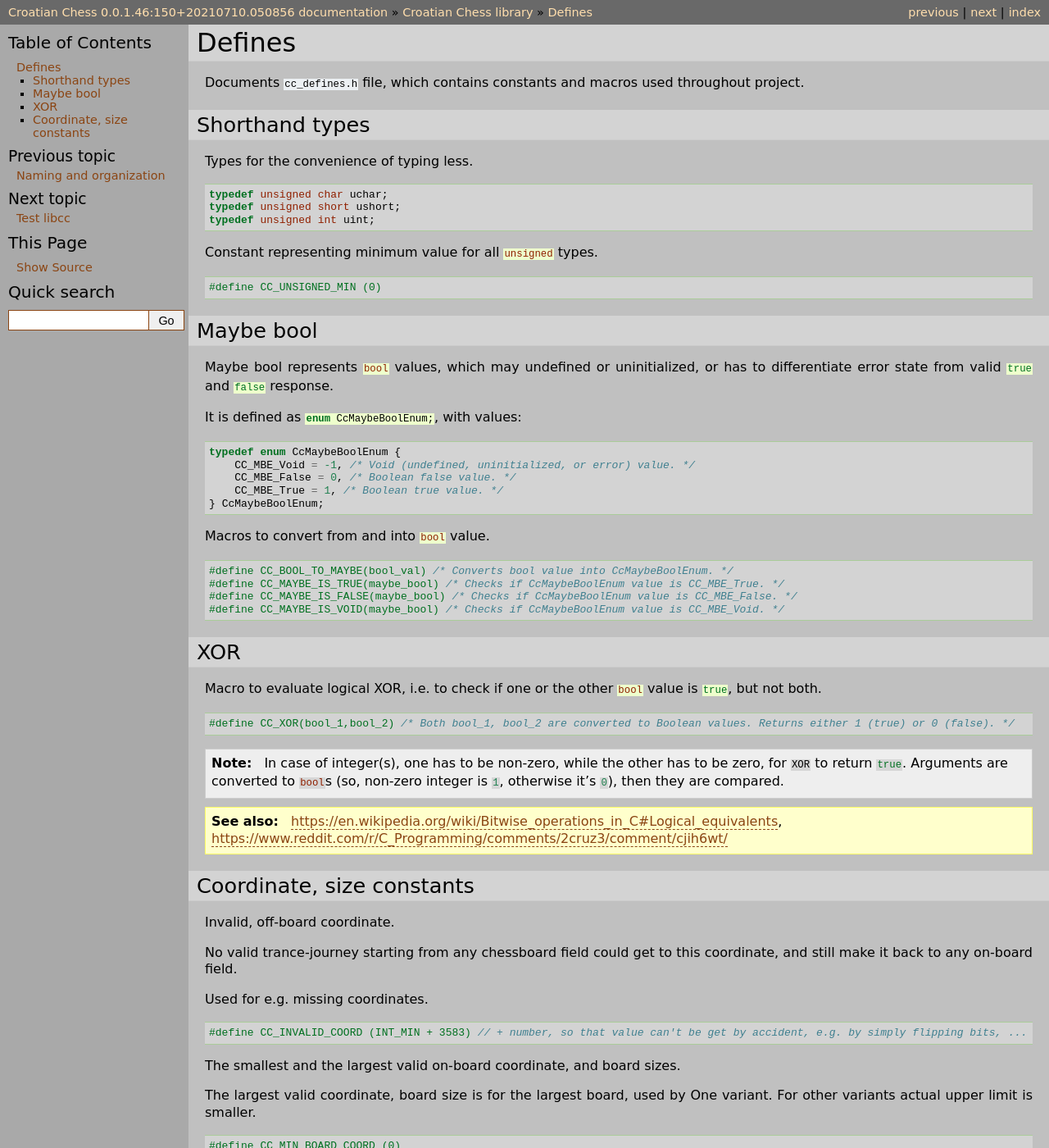
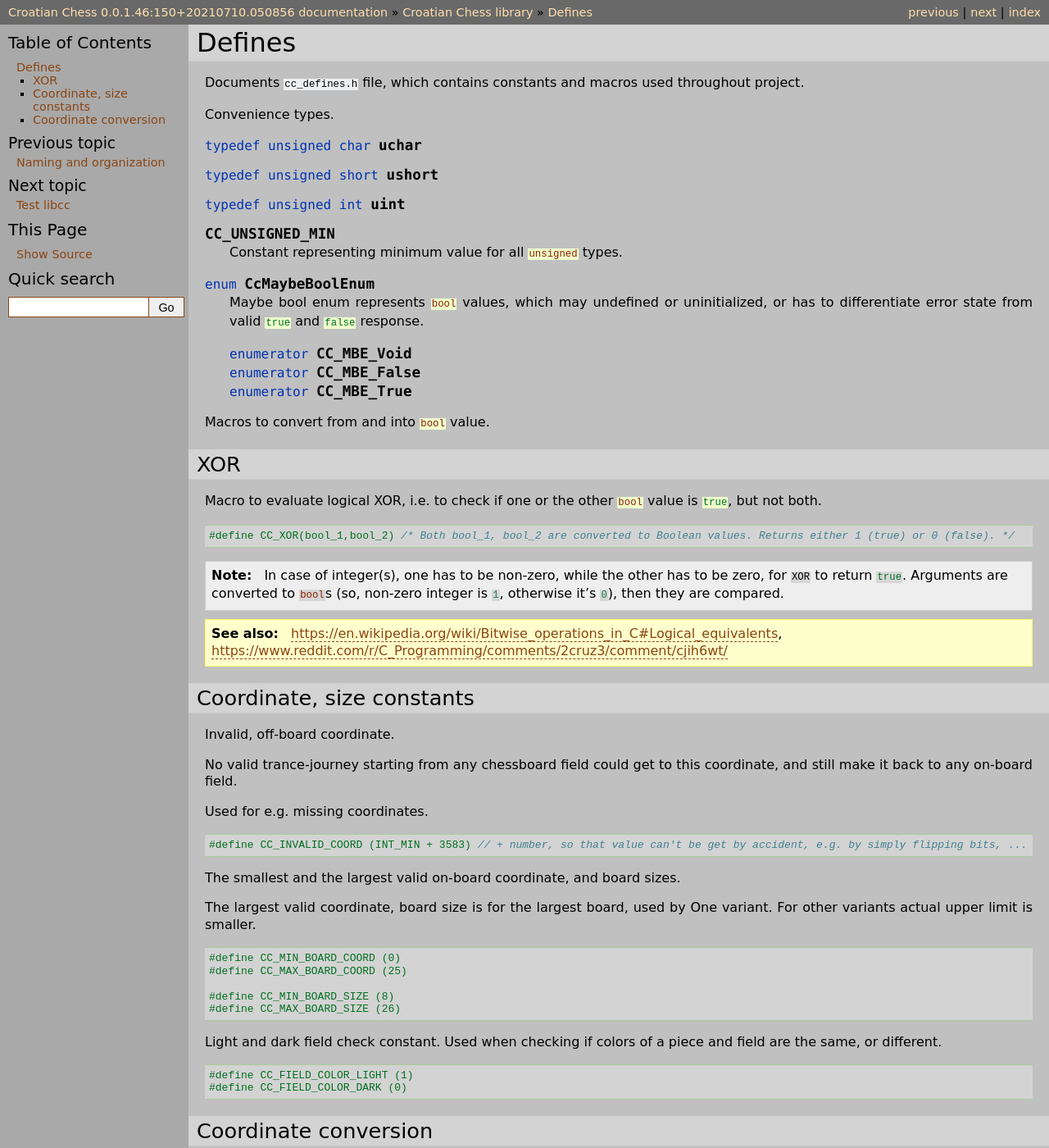
Before and after one commit to mmlacak/crochess, a Sphinx documentation site: the page built from docs/source/libcc/ccdefines.rst, in a window 1280 px wide and 1400 px high. Shown: the whole window at 82% size. Built offline with Sphinx 7.4.7, drawn with Linux system fonts in a browser that asks for light colours; some of the changed text lies outside the part shown.

Commit message:
Documented coordinate conversion macros. Started using C-domain directives.

```diff
--- a/docs/source/libcc/ccdefines.rst
+++ b/docs/source/libcc/ccdefines.rst
@@ -10,55 +10,38 @@ Defines
 
 Documents ``cc_defines.h`` file, which contains constants and macros used throughout project.
 
-.. _lbl-libcc-ccdefines-shorthandtypes:
+Convenience types.
 
-Shorthand types
----------------
+.. c:type:: unsigned char uchar
+.. c:type:: unsigned short ushort
+.. c:type:: unsigned int uint
 
-Types for the convenience of typing less.
+.. c:macro:: CC_UNSIGNED_MIN
 
-.. code-block:: C
-    :force:
+    Constant representing minimum value for all :c:`unsigned` types.
 
-    typedef unsigned char uchar;
-    typedef unsigned short ushort;
-    typedef unsigned int uint;
+.. c:enum:: CcMaybeBoolEnum
 
-Constant representing minimum value for all :c:`unsigned` types.
+    Maybe bool enum represents :c:`bool` values, which may undefined
+    or uninitialized, or has to differentiate error state from valid
+    :c:`true` and :c:`false` response.
 
-.. code-block:: C
-    :force:
-
-    #define CC_UNSIGNED_MIN (0)
-
-.. _lbl-libcc-ccdefines-maybebool:
-
-Maybe bool
-----------
-
-Maybe bool represents :c:`bool` values, which may undefined or uninitialized, or
-has to differentiate error state from valid :c:`true` and :c:`false` response.
-
-It is defined as :c:`enum CcMaybeBoolEnum;`, with values:
-
-.. code-block:: C
-    :force:
-
-    typedef enum CcMaybeBoolEnum {
-        CC_MBE_Void = -1, /* Void (undefined, uninitialized, or error) value. */
-        CC_MBE_False = 0, /* Boolean false value. */
-        CC_MBE_True = 1, /* Boolean true value. */
-    } CcMaybeBoolEnum;
+    .. c:enumerator::
+        CC_MBE_Void
+        CC_MBE_False
+        CC_MBE_True
 
 Macros to convert from and into :c:`bool` value.
 
-.. code-block:: C
-    :force:
+.. .. code-block:: C
+..     :force:
 
-    #define CC_BOOL_TO_MAYBE(bool_val) /* Converts bool value into CcMaybeBoolEnum. */
-    #define CC_MAYBE_IS_TRUE(maybe_bool) /* Checks if CcMaybeBoolEnum value is CC_MBE_True. */
-    #define CC_MAYBE_IS_FALSE(maybe_bool) /* Checks if CcMaybeBoolEnum value is CC_MBE_False. */
-    #define CC_MAYBE_IS_VOID(maybe_bool) /* Checks if CcMaybeBoolEnum value is CC_MBE_Void. */
+..     #define CC_BOOL_TO_MAYBE(bool_val) /* Converts bool value into CcMaybeBoolEnum. */
+..     #define CC_MAYBE_IS_TRUE(maybe_bool) /* Checks if CcMaybeBoolEnum value is CC_MBE_True. */
+..     #define CC_MAYBE_IS_FALSE(maybe_bool) /* Checks if CcMaybeBoolEnum value is CC_MBE_False. */
+..     #define CC_MAYBE_IS_VOID(maybe_bool) /* Checks if CcMaybeBoolEnum value is CC_MBE_Void. */
+
+ .. c:macro:: CC_BOOL_TO_MAYBE(bool_val)
 
 .. _lbl-libcc-ccdefines-xor:
 
@@ -127,3 +110,33 @@ field are the same, or different.
 
     #define CC_FIELD_COLOR_LIGHT (1)
     #define CC_FIELD_COLOR_DARK (0)
+
+.. _lbl-libcc-ccdefines-coordinateconversion:
+
+Coordinate conversion
+---------------------
+
+Macro to convert numerical file value into char.
+
+@param byte_file Rank, position along vertical axis, numerical value.
+
+@warning
+Value of `byte_file` is expected to be in a range of [0, 25],
+undefined behavior if it's not.
+
+@return File character if argument within range, undefined behavior otherwise.
+
+.. code-block:: C
+    :force:
+
+    #define CC_CONVERT_BYTE_INTO_FILE_CHAR(byte_file)
+
+.. code-block:: C
+    :force:
+
+    #define CC_CONVERT_FILE_CHAR_INTO_NUM(char_file)
+
+.. code-block:: C
+    :force:
+
+    #define CC_CONVERT_RANK_STR_INTO_NUM(char_ptr_rank)
```
Also changed, not shown: docs/source/libcc/test2.rst (+32 -1 lines).
